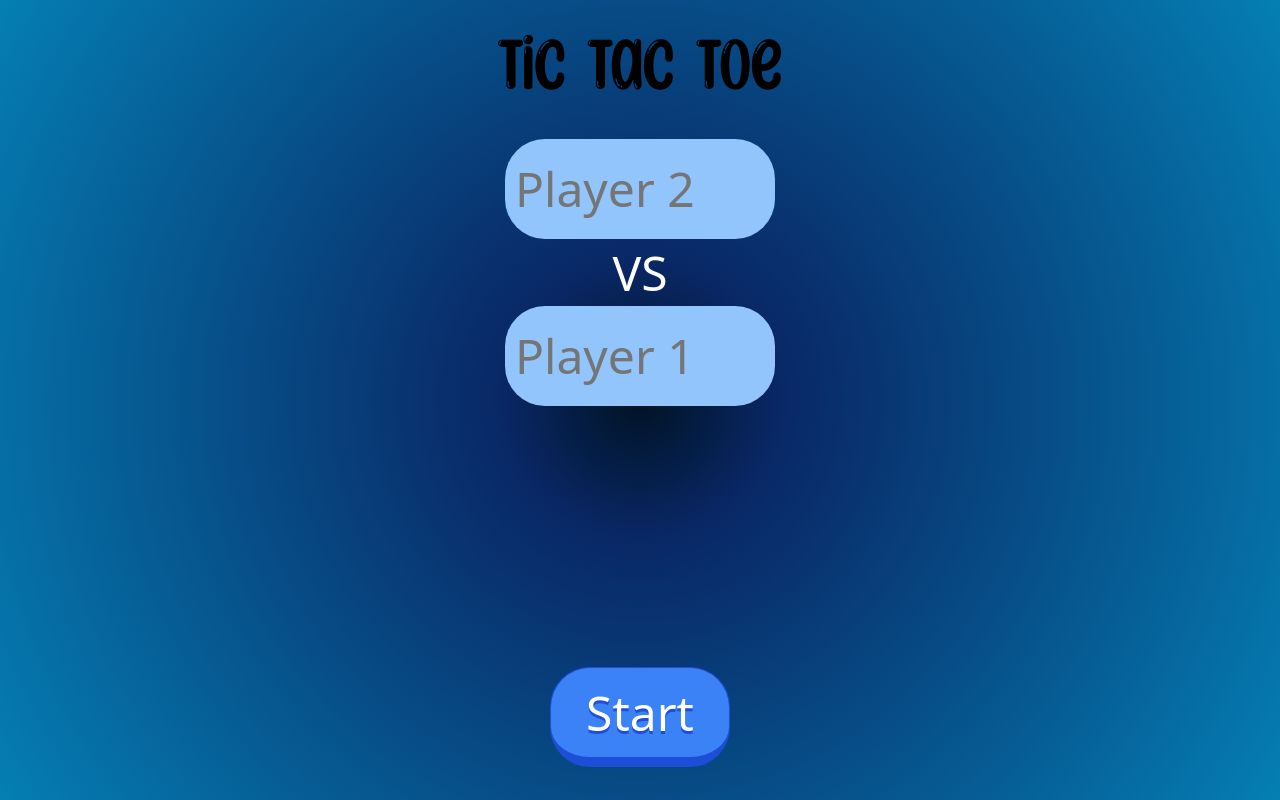
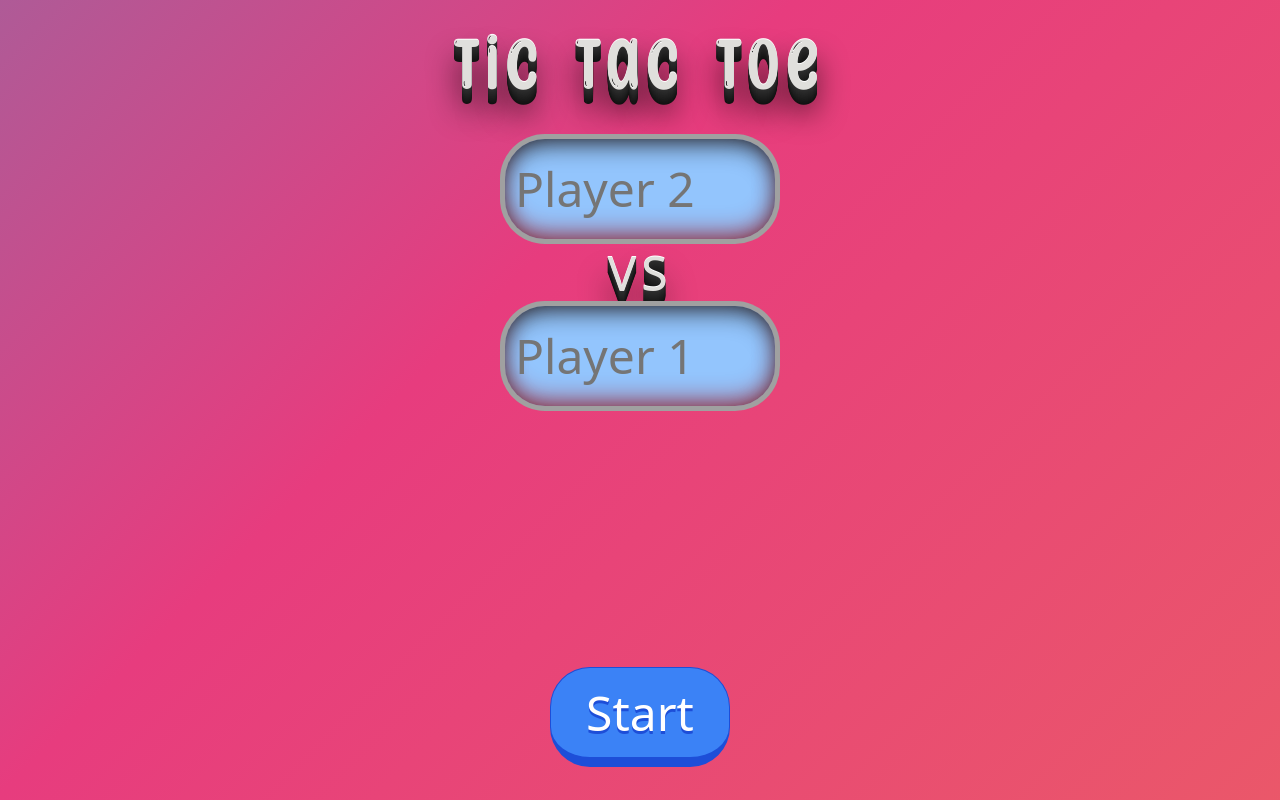
Before and after one commit to Bilou0412/Project-Tic-Tac-Toe, a plain HTML site: page index.html in a window 1280 px wide. Drawn offline with Linux system fonts and the light colour scheme.

Commit message:
change front appearance

```diff
--- a/style.css
+++ b/style.css
@@ -12,8 +12,9 @@ body{
     display: grid;
     grid-template-rows: 1fr 10fr 1fr;
     height: 100%;
-    background: rgb(0,19,36);
-    background: radial-gradient(circle, rgba(0,19,36,1) 0%, rgba(9,39,101,1) 18%, rgba(0,212,255,1) 180%);
+    background: linear-gradient(-45deg, #ee7752, #e73c7e, #23a6d5, #23d5ab);
+    background-size: 400% 400%;
+    animation: gradient 15s ease infinite;
 }
 .header{
     display: flex;
@@ -104,19 +105,16 @@ body .turn{
     padding: 10px;
     margin-top: 20px;
     font-family: Sunny;
-    background-color: #3b82f6;
-    border:1px solid #1d4ed8;
-    border-radius: 40px;
     height: 80px;
     width: 300px;
     justify-content: center;
     align-items: center;
-    color: white;
     font-size: 3rem;
-    border-bottom:10px solid #1d4ed8;
-    text-shadow: 0px 3px #1d4ed8;
-    transition: all .1s;
-
+    border: 4px ridge rgba(28,110,164,0.61);
+    border-radius: 30px 30px 30px 30px;
+    color: #FFFFFF;
+    background: #b8b8b8;
+    text-shadow: 4px 3px 0 #7A7A7A;
 }
 .selectOption{
     position: absolute;
@@ -124,9 +122,11 @@ body .turn{
     grid-template-rows: repeat(6,1fr);
     height: 100%;
     width: 100%;
-    background: rgb(0,19,36);
-    background: radial-gradient(circle, rgba(0,19,36,1) 0%, rgba(9,39,101,1) 18%, rgba(0,212,255,1) 180%);
+    background: linear-gradient(-45deg, #ee7752, #e73c7e, #23a6d5, #23d5ab);
+    background-size: 400% 400%;
+    animation: gradient 15s ease infinite;
     visibility: visible;
+    transition: all .1s;
 }
 button{
     height: 100px;
@@ -174,11 +174,15 @@ input{
     background-color: #93c5fd;
     display: flex;
     padding: 10px;
+    -webkit-box-shadow: 0px 0px 0px 5px #A0A0A0, inset 0px 10px 27px -8px #141414, inset 0px -10px 27px -8px #A31925, 5px 5px 15px 5px rgba(0,0,0,0);
+box-shadow: 0px 0px 0px 5px #A0A0A0, inset 0px 10px 27px -8px #141414, inset 0px -10px 27px -8px #A31925, 5px 5px 15px 5px rgba(0,0,0,0);
 }
 .versus{
-    color: white;
     font-size: 3rem;
     font-family: system-ui, -apple-system, BlinkMacSystemFont, 'Segoe UI', Roboto, Oxygen, Ubuntu, Cantarell, 'Open Sans', 'Helvetica Neue', sans-serif;
+    color: #e0dfdc;
+    letter-spacing: .1em;
+    text-shadow: 0 -1px 0 #fff, 0 1px 0 #2e2e2e, 0 2px 0 #2c2c2c, 0 3px 0 #2a2a2a, 0 4px 0 #282828, 0 5px 0 #262626, 0 6px 0 #242424, 0 7px 0 #222, 0 8px 0 #202020, 0 9px 0 #1e1e1e, 0 10px 0 #1c1c1c, 0 11px 0 #1a1a1a, 0 12px 0 #181818, 0 13px 0 #161616, 0 14px 0 #141414, 0 15px 0 #121212, 0 22px 30px rgba(0,0,0,0.9);
 }
 .alert{
     grid-row: 4/5;
@@ -186,8 +190,9 @@ input{
     align-self: center;
     font-family: system-ui, -apple-system, BlinkMacSystemFont, 'Segoe UI', Roboto, Oxygen, Ubuntu, Cantarell, 'Open Sans', 'Helvetica Neue', sans-serif;
     font-size: 1rem;
-    border: 1px solid rgb(0, 47, 255);
-    color: #af3f3f;
+    font-weight: 600;
+    border: 2px solid rgb(104, 104, 104);
+    color: #000000;
     border-radius: 5px;
     padding: 3px;
     visibility: hidden;
@@ -199,6 +204,9 @@ h1{
     font-size: 5rem;
     font-weight: 100;
     margin: 0;
+    color: #e0dfdc;
+letter-spacing: .1em;
+text-shadow: 0 -1px 0 #fff, 0 1px 0 #2e2e2e, 0 2px 0 #2c2c2c, 0 3px 0 #2a2a2a, 0 4px 0 #282828, 0 5px 0 #262626, 0 6px 0 #242424, 0 7px 0 #222, 0 8px 0 #202020, 0 9px 0 #1e1e1e, 0 10px 0 #1c1c1c, 0 11px 0 #1a1a1a, 0 12px 0 #181818, 0 13px 0 #161616, 0 14px 0 #141414, 0 15px 0 #121212, 0 22px 30px rgba(0,0,0,0.9);
 }
 @font-face {
     font-family: XO;
@@ -216,6 +224,7 @@ h1{
     height: 100%;
     width: 100%;
     visibility: hidden;
+
 }
 
 
@@ -232,7 +241,23 @@ h1{
    justify-content: center;
    align-items: center;
    font-family: Sunny;
+   color: white;
     width: 100%;
-    background-color: #1d4ed8;
+    background-color: #3b3b3b;
     grid-row: 3/4;
+    -webkit-box-shadow: 2px 13px 17px 3px rgba(0,0,0,0.85);
+    box-shadow: 2px 13px 17px 3px rgba(0,0,0,0.85);
+    letter-spacing: .1em;
+    text-shadow: 0 -1px 0 #fff, 0 1px 0 #2e2e2e, 0 2px 0 #2c2c2c, 0 3px 0 #2a2a2a, 0 4px 0 #282828, 0 5px 0 #262626, 0 6px 0 #242424, 0 7px 0 #222, 0 8px 0 #202020, 0 9px 0 #1e1e1e, 0 10px 0 #1c1c1c, 0 11px 0 #1a1a1a, 0 12px 0 #181818, 0 13px 0 #161616, 0 14px 0 #141414, 0 15px 0 #121212, 0 22px 30px rgba(0,0,0,0.9);
 }
+@keyframes gradient {
+    0% {
+        background-position: 0% 50%;
+    }
+    50% {
+        background-position: 100% 50%;
+    }
+    100% {
+        background-position: 0% 50%;
+    }
+}
```
